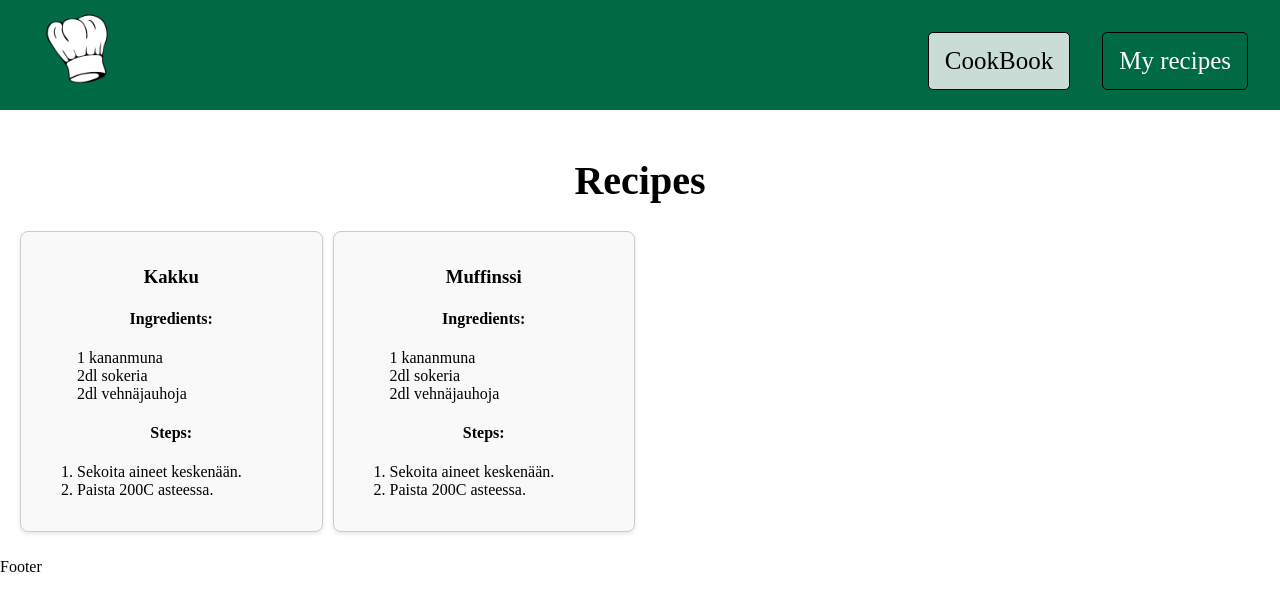
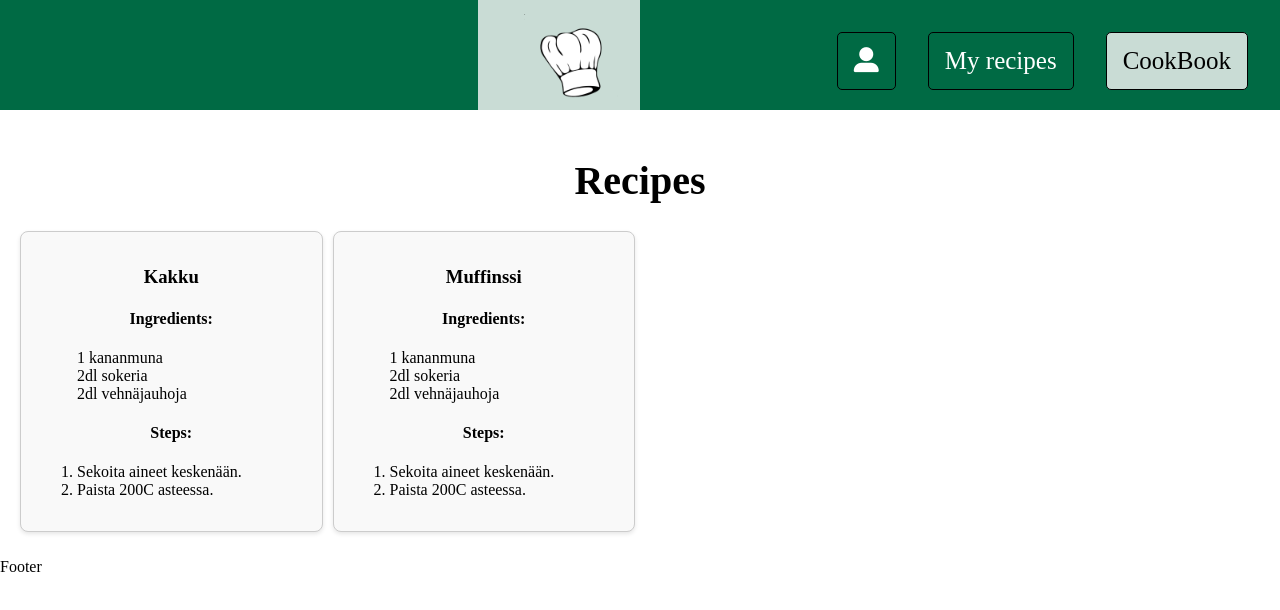
Before and after one commit to Metsittynyt/cookBook, a Vue app: page / in a window 1280 px wide. Shown: the top 610 px of the page. Built offline with nearby package versions, Linux system fonts and the light colour scheme; data requests are answered from the project's data file.

Commit message:
turned logo into link

```diff
--- a/src/components/TopNav.vue
+++ b/src/components/TopNav.vue
@@ -1,11 +1,16 @@
 <template>
   <div class="topnav">
     <div class="topnavLogo">
-      <img :src="require('@/assets/photos/cookhat.png')" alt="Logo" id="Logo">
+      <router-link to="/" exact active-class="active">
+        <img :src="require('@/assets/photos/cookhat.png')" alt="Logo" id="Logo">
+      </router-link>
     </div>
     <div class="topnavLinks">
+      <router-link to="/" exact class="nav-item" active-class="active">CookBook</router-link>
       <router-link to="/cookbook" class="nav-item" active-class="active">My recipes</router-link>
-      <router-link to="/" exact class="nav-item" active-class="active">CookBook</router-link>
+      <router-link to="/user" class="nav-item" active-class="active">
+        <i class="fas fa-user-alt" id="user_icon"></i>
+      </router-link>
     </div>
   </div>
 </template>
```
